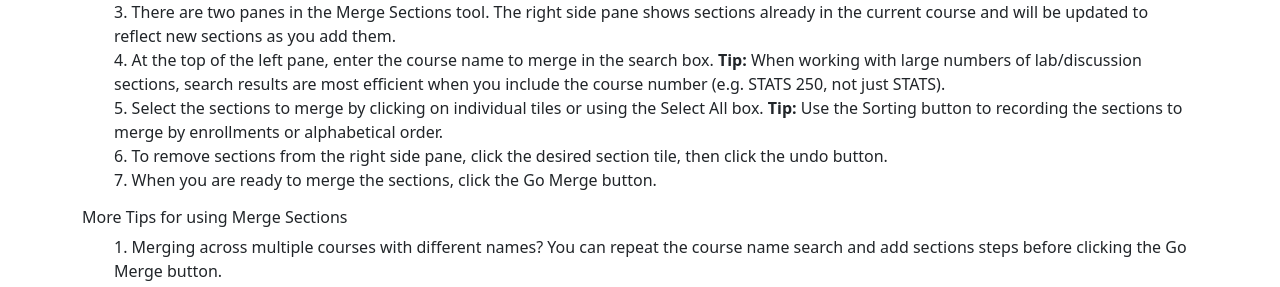
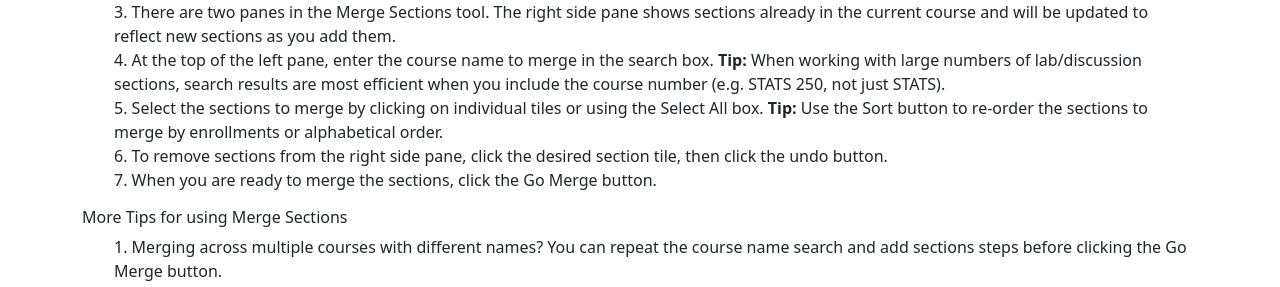
Before and after one commit to tl-its-umich-edu/canvas-course-manager-next, a Jekyll site: the page built from docs/merge-sections.html, in a window 1280 px wide. Shown: the part 563-850 px from the top of the page. Built offline with Jekyll 4.4.1, drawn with Linux system fonts in a browser that asks for light colours.

Commit message:
Update docs/merge-sections.html

```diff
--- a/docs/merge-sections.html
+++ b/docs/merge-sections.html
@@ -24,7 +24,7 @@ title: Merge Sections
   <li>There are two panes in the Merge Sections tool. The right side pane shows sections already in the current course and will be updated to reflect new sections as you add them.</li>
   <li>At the top of the left pane, enter the course name to merge in the search box.
     <b>Tip:</b> When working with large numbers of lab/discussion sections, search results are most efficient when you include the course number (e.g. STATS 250, not just STATS). </li>
-  <li>Select the sections to merge by clicking on individual tiles or using the Select All box. <b>Tip:</b> Use the Sorting button to recording the sections to merge by enrollments or alphabetical order.</li>
+  <li>Select the sections to merge by clicking on individual tiles or using the Select All box. <b>Tip:</b> Use the Sort button to re-order the sections to merge by enrollments or alphabetical order.</li>
   <li>To remove sections from the right side pane, click the desired section tile, then click the undo button.</li>
   <li>When you are ready to merge the sections, click the Go Merge button.</li>
 </ul>
```
